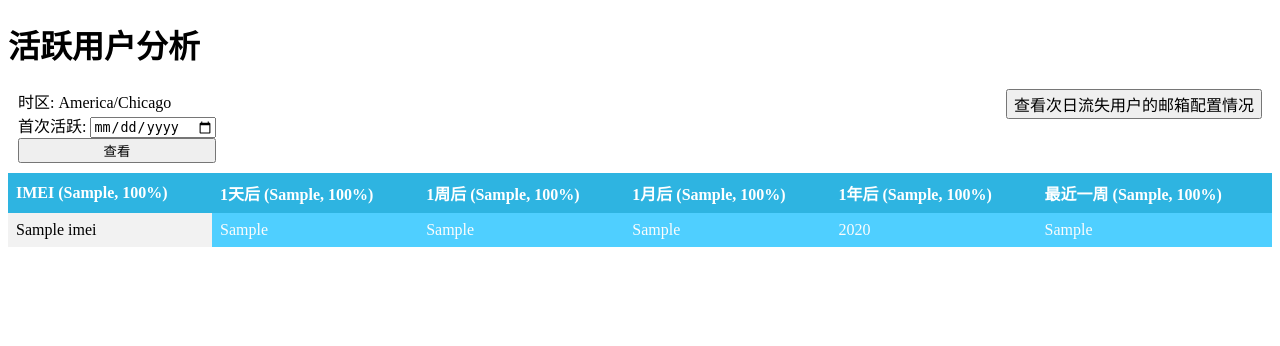
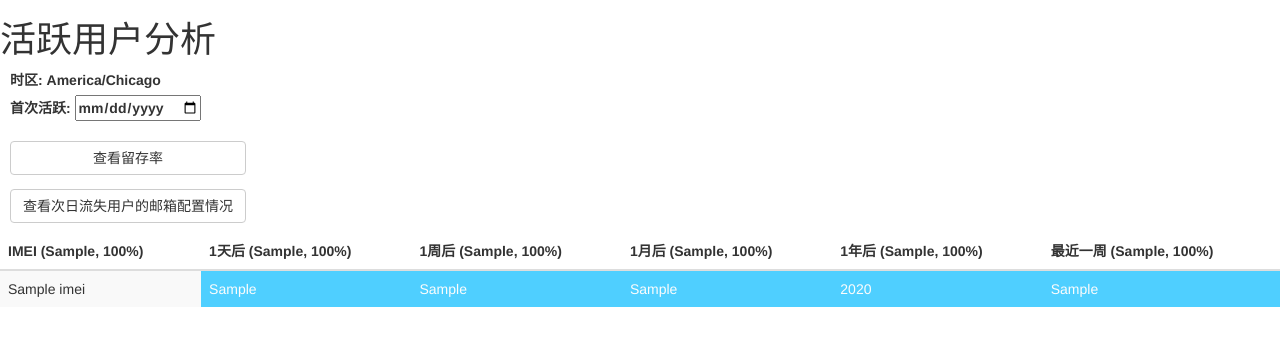
Before and after one commit to lynnmatrix/statistic, a Django app: template statistic/templates/statistic/user_survivals.html in a window 1280 px wide. Shown: the top 346 px of the page. Run offline with Django 3.2, Linux system fonts and the light colour scheme; the template is opened without the code that fills it: most values are stand-ins (such as "Sample title", 1, 10 or a date in 2020); some libraries are stand-ins or nearby versions.

Commit message:
MOD:style

```diff
--- a/statistic/static/statistic/statistic.css
+++ b/statistic/static/statistic/statistic.css
@@ -1,19 +1,4 @@
-table {
-    border-collapse: collapse;
-    width: 100%;
-}
 
-th, td {
-    text-align: left;
-    padding: 8px;
-}
-
-tr:nth-child(even){background-color: #f2f2f2}
-
-th {
-    background-color: #2eb4e1;
-    color: white;
-}
 
 .cell_survival {
 	background-color: #4fcfff;
--- a/statistic/templates/statistic/lost.html
+++ b/statistic/templates/statistic/lost.html
@@ -15,7 +15,7 @@
 <header>
 	{{ ratio }}
 </header>
-<table>
+<table class="table table-striped">
 	<tr>
 		<th>IMEI (共{{ ratio.total }}人)</th>
 		<th>无成功添加的邮箱({{ ratio.all_fail_count }}, {% widthratio ratio.all_fail_count ratio.total 100 %}%)</th>
--- a/statistic/templates/statistic/user_survivals.html
+++ b/statistic/templates/statistic/user_survivals.html
@@ -10,6 +10,9 @@
 	<title>活跃用户分析</title>
 	<link rel="stylesheet" type="text/css" href="{% static 'statistic/statistic.css' %}"/>
 	<script src="http://libs.baidu.com/jquery/2.0.0/jquery.js"></script>
+
+	<script src="http://libs.baidu.com/bootstrap/3.0.3/js/bootstrap.js"></script>
+	<link href="http://libs.baidu.com/bootstrap/3.0.3/css/bootstrap.css" rel="stylesheet">
 
 	<script type="text/javascript" language="javascript">
         $(document).ready(function () {
@@ -27,31 +30,36 @@
 </head>
 <body>
 
-
 <h1>活跃用户分析</h1>
 
 <section style="display:flex; flex-direction:row;margin:10px 10px;justify-content:space-between;">
 	<section>
-		时区: {{ TIME_ZONE }}
+
 		<form id="date_form" action="{% url 'survival' %}" method="post" style="display:flex;flex-direction:column;">
 			{% csrf_token %}
+			<label>时区: {{ TIME_ZONE }}</label>
+			<div class="form-group">
 				<label for="date_survival">
 					首次活跃:
 					<input type="date" value={{ date }} name="date" id="date_survival" }>
 				</label>
+			</div>
 
-			<input type="submit" value="查看">
+			<button type="submit" class="btn btn-default" >查看留存率</button>
 		</form>
-	</section>
 
 		<form id="lost_user_form" action="{% url 'lost_next' %}" method="post" style="display:flex;flex-direction:column;">
 			{% csrf_token %}
 			<input type="date" name="date" hidden>
-		<button id="lost_user" style="font-size:1em;margin-left:1em;">查看次日流失用户的邮箱配置情况</button>
+			<button id="lost_user" class="btn btn-default" style="margin-top:1em;" >查看次日流失用户的邮箱配置情况</button>
 		</form>
 	</section>
 
-<table>
+
+</section>
+
+<table class="table table-striped">
+	<thead>
 	<tr>
 		<th>IMEI ({{ survival_count.0 }}, 100%)</th>
 		<th>1天后 ({{ survival_count.1 }}, {% widthratio survival_count.1 survival_count.0 100 %}%)</th>
@@ -60,6 +68,7 @@
 		<th>1年后 ({{ survival_count.4 }}, {% widthratio survival_count.4 survival_count.0 100 %}%)</th>
 		<th>最近一周 ({{ survival_count.5 }}, {% widthratio survival_count.5 survival_count.0 100 %}%)</th>
 	</tr>
+	</thead>
 	{% for user_survival in survivals %}
 	<tr>
 		<td >{{ user_survival.imei }}</td>
--- a/statistic/templates/statistic/user_survivals_origin.html
+++ b/statistic/templates/statistic/user_survivals_origin.html
@@ -21,7 +21,7 @@
 	<input type="submit" value="查看">
 </form>
 
-<table>
+<table class="table table-striped">
 	<tr>
 		<th>IMEI</th>
 		<th>首次活跃时间</th>
```
Also changed, not shown: JadeStatistic/urls.py (+2 -5 lines), statistic/static/statistic/favicon.ico (deleted), 2 other files. Lines whose indentation alone changed are shown as unchanged.
